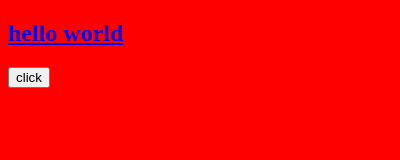
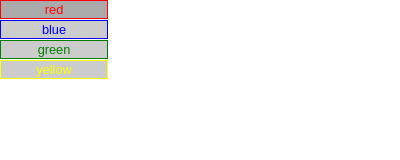
Before and after one commit to wangzhiwei1888/chrome_entensions, a browser extension: page popup.html in a window 400 px wide. Drawn offline with nearby package versions, Linux system fonts and the light colour scheme.

Commit message:
change page color

```diff
--- a/background.js
+++ b/background.js
@@ -1,12 +1,17 @@
-// Copyright (c) 2011 The Chromium Authors. All rights reserved.
+// Copyright (c) 2012 The Chromium Authors. All rights reserved.
 // Use of this source code is governed by a BSD-style license that can be
 // found in the LICENSE file.
 
-// Called when the user clicks on the browser action.
-chrome.browserAction.onClicked.addListener(function(tab) {
-  // No tabs or host permissions needed!
-  console.log('Turning ' + tab.url + ' red!');
-  chrome.tabs.executeScript({
-    code: 'document.body.style.backgroundColor="red"'
-  });
+
+function click(e) {
+  chrome.tabs.executeScript(null,
+      {code:"document.body.style.backgroundColor='" + e.target.id + "'"});
+  window.close();
+}
+
+document.addEventListener('DOMContentLoaded', function () {
+  var divs = document.querySelectorAll('div');
+  for (var i = 0; i < divs.length; i++) {
+    divs[i].addEventListener('click', click);
+  }
 });
--- a/popup.html
+++ b/popup.html
@@ -1,19 +1,56 @@
-<!DOCTYPE html>
-<html lang="en">
-<head>
-	<meta charset="UTF-8">
-	<title>Document</title>
-	  <script src="https://ajax.googleapis.com/ajax/libs/jquery/1.10.2/jquery.min.js"></script>
 
-</head>
-<body style="width: 400px; background:red; ">
+<!doctype html>
+<html>
+  <head>
+    <title>Set Page Color Popup</title>
+    <style>
+    body {
+      overflow: hidden;
+      margin: 0px;
+      padding: 0px;
+      background: white;
+    }
 
-	<h2><a href="http://www.yirendai.com/"  target="_blank">hello world</a></h2>
-	<input type="button" value="click" id="btn1">
-	<!--
-	<script type="text/javascript" src="yrd.js"></script>
-	 -->
-	<script type="text/javascript" src="background.js"></script>
+    div:first-child {
+      margin-top: 0px;
+    }
 
-</body>
+    div {
+      cursor: pointer;
+      text-align: center;
+      padding: 1px 3px;
+      font-family: sans-serif;
+      font-size: 0.8em;
+      width: 100px;
+      margin-top: 1px;
+      background: #cccccc;
+    }
+    div:hover {
+      background: #aaaaaa;
+    }
+    #red {
+      border: 1px solid red;
+      color: red;
+    }
+    #blue {
+      border: 1px solid blue;
+      color: blue;
+    }
+    #green {
+      border: 1px solid green;
+      color: green;
+    }
+    #yellow {
+      border: 1px solid yellow;
+      color: yellow;
+    }
+    </style>
+    <script src="background.js"></script>
+  </head>
+  <body>
+    <div id="red">red</div>
+    <div id="blue">blue</div>
+    <div id="green">green</div>
+    <div id="yellow">yellow</div>
+  </body>
 </html>
```
Also changed, not shown: manifest.json.
